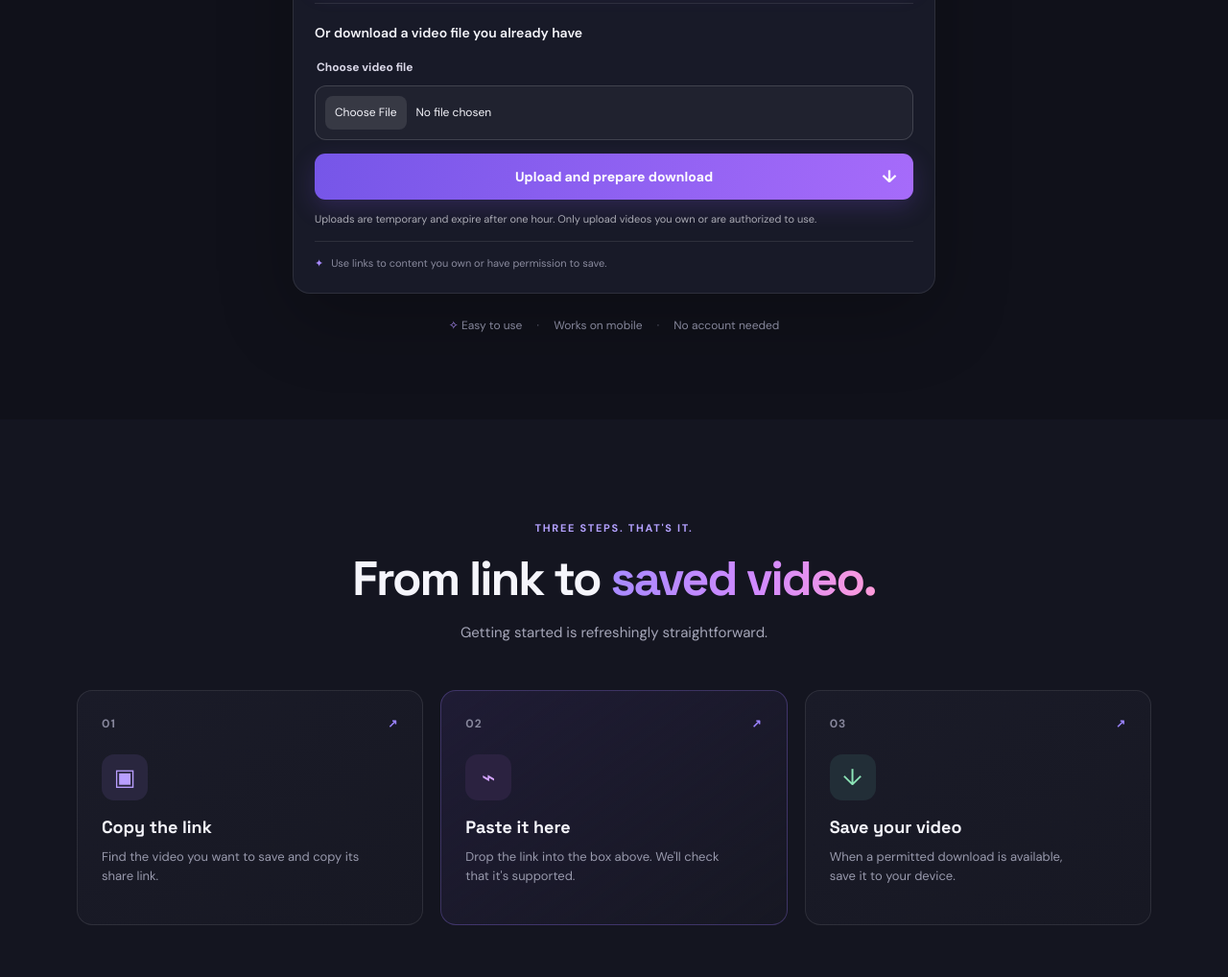
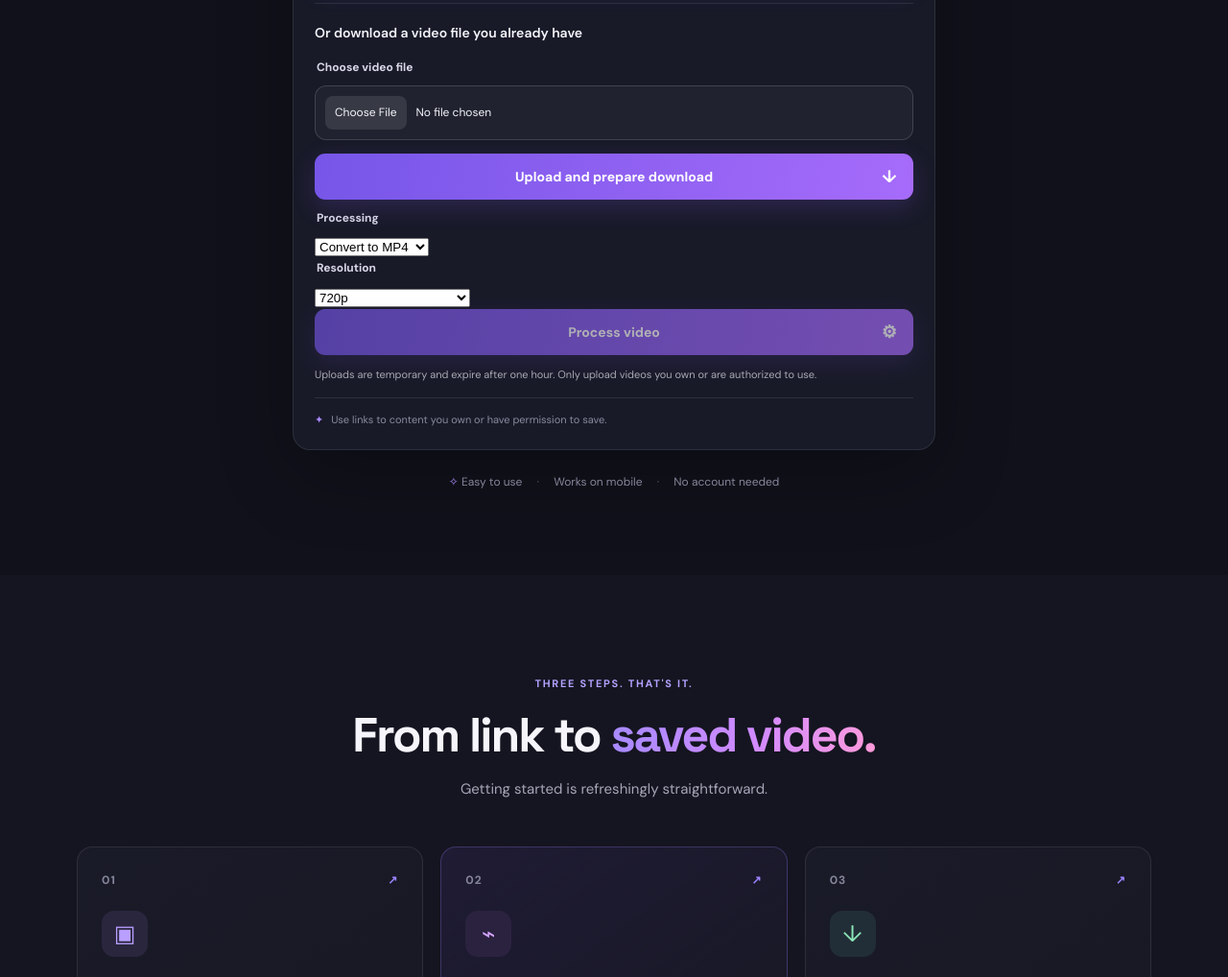
Before and after one commit to abimbolahonour17-source/Tikdownlaoder-, a plain HTML site: page index.html in a window 1280 px wide. Shown: the part 730-1748 px from the top of the page at 96% size. Drawn offline with Linux system fonts and the light colour scheme.

Commit message:
Add video conversion and compression controls

```diff
--- a/index.html
+++ b/index.html
@@ -55,6 +55,14 @@
             <input id="video-file" type="file" accept="video/mp4,video/webm,video/quicktime,.mp4,.webm,.mov" />
             <button type="button" class="download-button upload-button" id="upload-button"><span class="button-label">Upload and prepare download</span><span class="button-arrow" aria-hidden="true">↓</span></button>
             <div class="status-message" id="upload-status" role="status" aria-live="polite"></div>
+            <div class="processing-options">
+              <label class="input-label" for="video-operation">Processing</label>
+              <select id="video-operation"><option value="convert">Convert to MP4</option><option value="compress">Compress video</option></select>
+              <label class="input-label" for="video-resolution">Resolution</label>
+              <select id="video-resolution"><option value="keep">Keep original resolution</option><option value="1080">1080p</option><option value="720" selected>720p</option><option value="480">480p</option></select>
+              <button type="button" class="download-button process-button" id="process-button" disabled><span class="button-label">Process video</span><span class="button-arrow">⚙</span></button>
+            </div>
+            <div class="status-message" id="process-status" role="status" aria-live="polite"></div>
             <a id="file-download-link" class="text-link upload-result" hidden download>Download your video <span>↓</span></a>
             <p class="upload-help">Uploads are temporary and expire after one hour. Only upload videos you own or are authorized to use.</p>
           </div>
```
